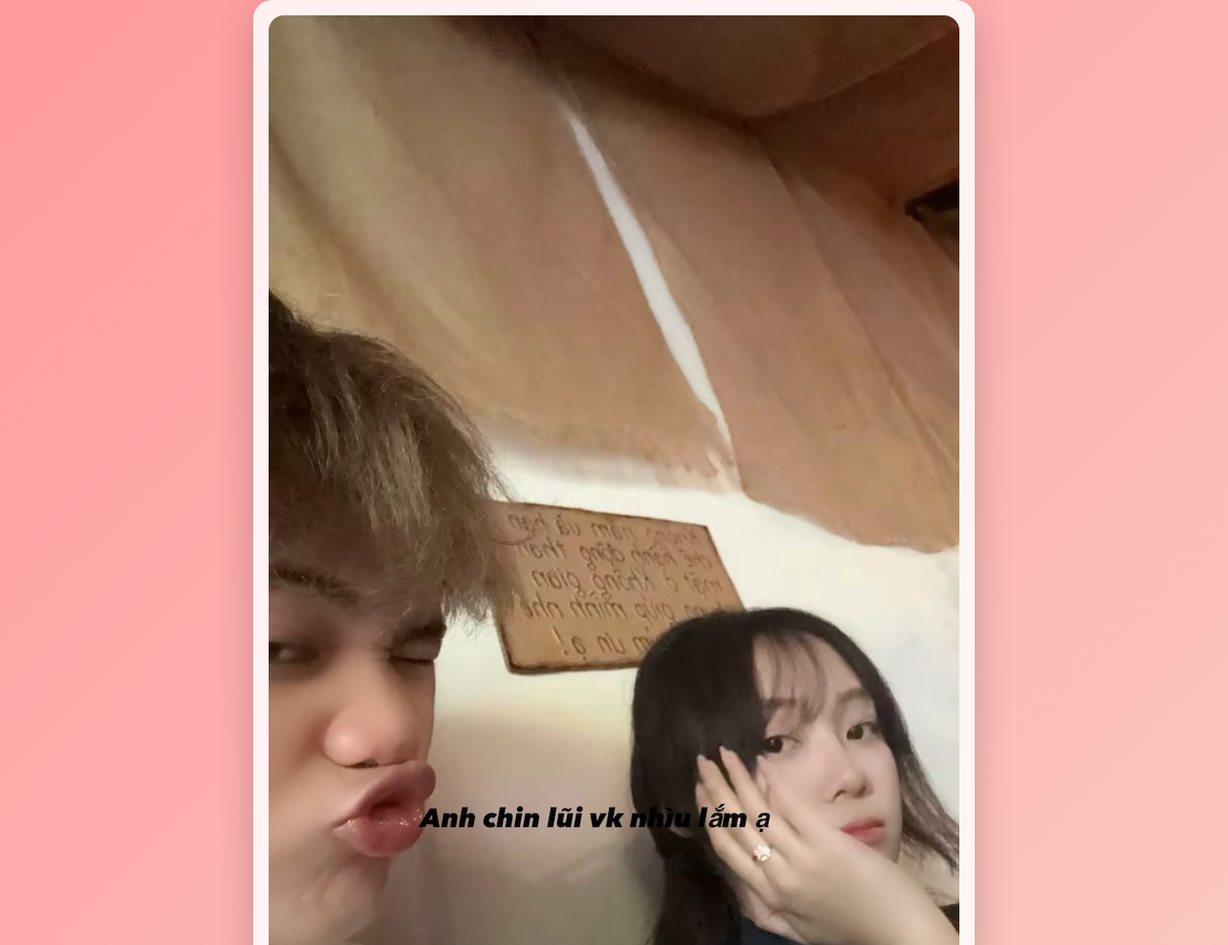
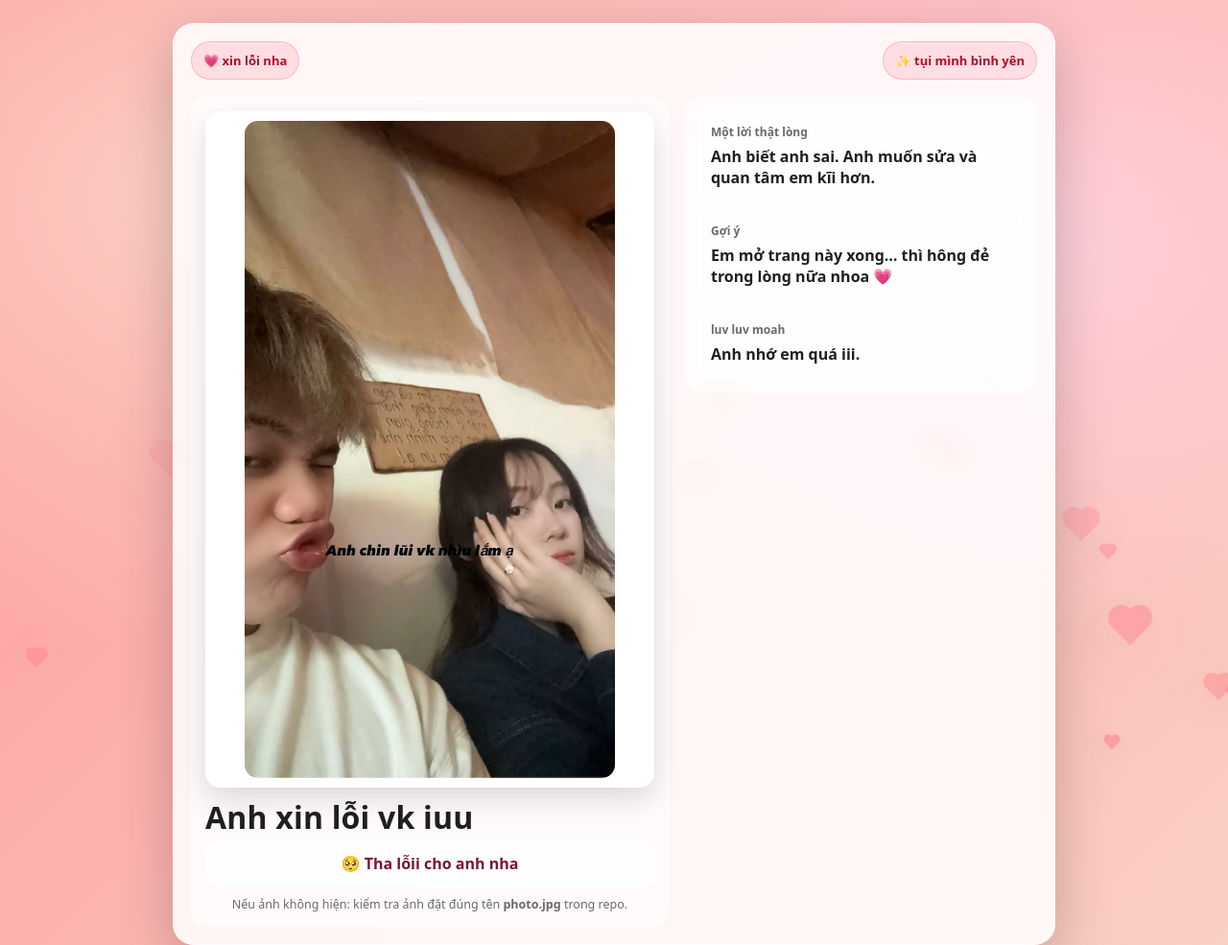
Before and after one commit to nguyenthiennhan27-cmyk/emmm, a plain HTML site: page index.html in a window 1280 px wide. Shown: the top 985 px of the page at 96% size. Drawn offline with Linux system fonts and the light colour scheme.

Commit message:
Update index.html

```diff
--- a/index.html
+++ b/index.html
@@ -1,44 +1,242 @@
 <!doctype html>
 <html lang="vi">
 <head>
-<meta charset="utf-8">
-<meta name="viewport" content="width=device-width, initial-scale=1">
+  <meta charset="utf-8" />
+  <meta name="viewport" content="width=device-width, initial-scale=1" />
   <title>Anh xin lỗi vk iuu</title>
+
   <style>
+    :root{
+      --bg1:#ff9a9e;
+      --bg2:#fad0c4;
+      --bg3:#ffd1dc;
+      --card: rgba(255,255,255,.86);
+      --text:#1f1f1f;
+      --muted:#6a6a6a;
+      --accent:#ff2d55;
+      --shadow: 0 18px 55px rgba(0,0,0,.22);
+    }
+
+    *{ box-sizing:border-box; }
     body{
       margin:0;
       min-height:100vh;
+      font-family: system-ui,-apple-system,Segoe UI,Roboto,Helvetica,Arial;
+      color:var(--text);
+      background:
+        radial-gradient(1200px 800px at 20% 20%, var(--bg2), transparent 60%),
+        radial-gradient(1200px 800px at 80% 25%, var(--bg3), transparent 55%),
+        linear-gradient(135deg, var(--bg1), var(--bg2));
+      overflow:hidden;
       display:grid;
       place-items:center;
-  font-family:system-ui,-apple-system,Segoe UI;
-  background:linear-gradient(135deg,#ff9a9e,#fad0c4);
+      padding:24px;
     }
+
+    /* floating hearts */
+    .hearts{ position:fixed; inset:0; pointer-events:none; z-index:0; overflow:hidden; }
+    .heart{
+      position:absolute;
+      width:16px; height:16px;
+      transform: rotate(45deg);
+      opacity:.28;
+      filter: drop-shadow(0 8px 14px rgba(0,0,0,.14));
+      animation: floatUp linear forwards;
+    }
+    .heart, .heart::before, .heart::after{ background: var(--accent); }
+    .heart::before, .heart::after{
+      content:"";
+      position:absolute;
+      width:16px; height:16px;
+      border-radius:50%;
+    }
+    .heart::before{ left:-8px; top:0; }
+    .heart::after { left:0; top:-8px; }
+
+    @keyframes floatUp{
+      from { transform: translateY(0) rotate(45deg) scale(var(--s)); }
+      to   { transform: translateY(-115vh) rotate(45deg) scale(var(--s)); opacity:0; }
+    }
+
+    /* layout */
     .card{
-  background:rgba(255,255,255,.85);
-  padding:16px;
-  border-radius:20px;
-  max-width:720px;
-  width:90%;
-  box-shadow:0 14px 40px rgba(0,0,0,.2);
+      position:relative;
+      z-index:1;
+      width:min(920px, 100%);
+      background: var(--card);
+      border: 1px solid rgba(255,255,255,.65);
+      border-radius: 22px;
+      box-shadow: var(--shadow);
+      backdrop-filter: blur(10px);
+      overflow:hidden;
     }
-img{width:100%;border-radius:16px}
-h1{margin:12px 0 6px}
-.sub{
-  margin-top:10px;
-  padding:12px;
-  background:rgba(255,255,255,.6);
+
+    .topbar{
+      padding:18px 18px 0 18px;
+      display:flex;
+      align-items:center;
+      justify-content:space-between;
+      gap:10px;
+    }
+    .pill{
+      display:inline-flex;
+      align-items:center;
+      gap:8px;
+      padding:10px 12px;
+      border-radius:999px;
+      background: rgba(255,45,85,.12);
+      border: 1px solid rgba(255,45,85,.22);
+      color:#b10b2a;
+      font-weight:800;
+      white-space:nowrap;
+      font-size:13px;
+    }
+
+    .content{
+      padding:18px;
+      display:grid;
+      grid-template-columns: 1.15fr .85fr;
+      gap:16px;
+      align-items:start;
+    }
+    @media (max-width: 860px){
+      .content{ grid-template-columns: 1fr; }
+    }
+
+    /* image frame */
+    .frame{
+      background: rgba(255,255,255,.55);
+      border: 1px solid rgba(255,255,255,.7);
+      border-radius: 18px;
+      padding:14px;
+    }
+    .photo-wrap{
+      background: white;
+      border-radius: 16px;
+      padding:10px;                  /* viền trắng */
+      box-shadow: 0 12px 30px rgba(0,0,0,.14);
+    }
+    img{
+      display:block;
+      width: 86%;                    /* nhỏ lại */
+      max-width: 520px;              /* không quá to trên màn hình lớn */
+      margin: 0 auto;                /* căn giữa */
+      border-radius: 14px;
+      height:auto;
+      object-fit:cover;
+    }
+
+    /* text */
+    h1{
+      margin:14px 0 8px;
+      font-size: clamp(22px, 2.8vw, 32px);
+      line-height:1.05;
+      letter-spacing:.2px;
+    }
+    .subline{
+      margin:0;
+      padding:12px 14px;
+      border-radius: 16px;
+      background: rgba(255,255,255,.65);
+      border: 1px solid rgba(255,255,255,.75);
+      font-weight:900;
+      color:#7a1630;
+      text-align:center;
+    }
+    .hint{
+      margin:10px 0 0;
+      font-size:12.5px;
+      color:var(--muted);
+      text-align:center;
+    }
+
+    /* right panel */
+    .side{
+      border-radius: 18px;
+      background: rgba(255,255,255,.55);
+      border: 1px solid rgba(255,255,255,.7);
+      padding:14px;
+      display:grid;
+      gap:10px;
+    }
+    .box{
       border-radius:14px;
+      padding:12px 12px;
+      background: rgba(255,255,255,.7);
+      border: 1px solid rgba(255,255,255,.8);
+    }
+    .label{
+      font-size:12px;
+      color:var(--muted);
       font-weight:800;
-  text-align:center;
-  color:#7a1630;
+      margin:0 0 6px;
+    }
+    .value{
+      margin:0;
+      font-weight:900;
+      word-break:break-word;
     }
   </style>
 </head>
+
 <body>
-  <div class="card">
-    <img src="photo.jpg" alt="">
-    <h1>Anh xin lỗi vk iuu 💗</h1>
-    <div class="sub">🥺 Tha lỗii cho anh nha</div>
+  <div class="hearts" id="hearts"></div>
+
+  <main class="card">
+    <div class="topbar">
+      <div class="pill">💗 xin lỗi nha</div>
+      <div class="pill">✨ tụi mình bình yên</div>
     </div>
+
+    <section class="content">
+      <div class="frame">
+        <div class="photo-wrap">
+          <img src="photo.jpg" alt="Ảnh của tụi mình">
+        </div>
+
+        <h1>Anh xin lỗi vk iuu</h1>
+        <p class="subline">🥺 Tha lỗii cho anh nha</p>
+        <p class="hint">Nếu ảnh không hiện: kiểm tra ảnh đặt đúng tên <b>photo.jpg</b> trong repo.</p>
+      </div>
+
+      <aside class="side">
+        <div class="box">
+          <p class="label">Một lời thật lòng</p>
+          <p class="value">Anh biết anh sai. Anh muốn sửa và quan tâm em kĩi hơn.</p>
+        </div>
+
+        <div class="box">
+          <p class="label">Gợi ý</p>
+          <p class="value">Em mở trang này xong… thì hông đẻ trong lòng nữa nhoa 💗</p>
+        </div>
+
+        <div class="box">
+          <p class="label">luv luv moah</p>
+          <p class="value">Anh nhớ em quá iii.</p>
+        </div>
+      </aside>
+    </section>
+  </main>
+
+  <script>
+    // hearts
+    const wrap = document.getElementById("hearts");
+    function spawn(){
+      const h = document.createElement("div");
+      h.className = "heart";
+      const left = Math.random() * 100;
+      const duration = 7 + Math.random() * 6;
+      const scale = 0.6 + Math.random() * 1.3;
+      h.style.left = left + "vw";
+      h.style.bottom = "-30px";
+      h.style.animationDuration = duration + "s";
+      h.style.setProperty("--s", scale.toFixed(2));
+      h.style.opacity = (0.12 + Math.random() * 0.25).toFixed(2);
+      wrap.appendChild(h);
+      setTimeout(() => h.remove(), duration * 1000);
+    }
+    setInterval(spawn, 320);
+    for(let i=0;i<10;i++) setTimeout(spawn, i*220);
+  </script>
 </body>
 </html>
```
Lines whose indentation alone changed are shown as unchanged.
